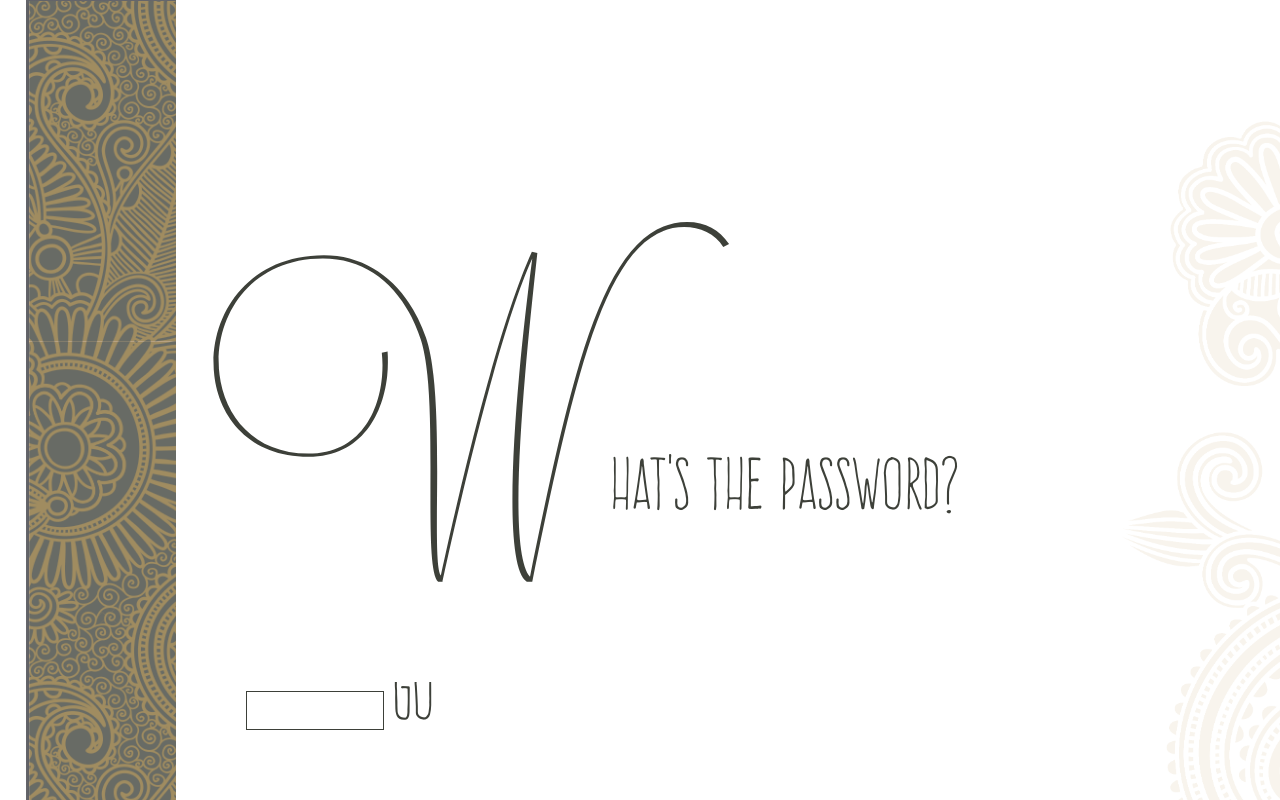
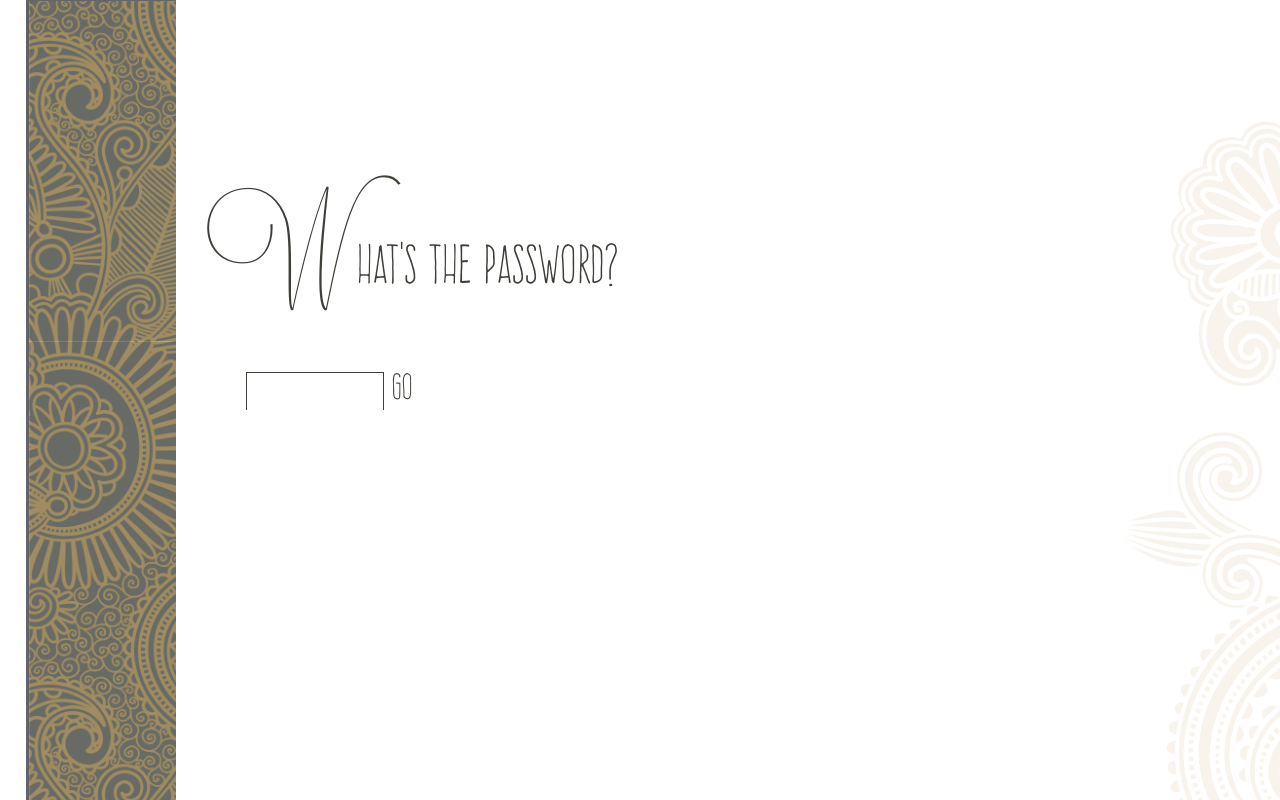
Before and after one commit to aa403/sep21, a PHP site: page / in a window 1280 px wide. Run offline with PHP 8.4, Linux system fonts and the light colour scheme.

Commit message:
updates@

```diff
--- a/layout.css
+++ b/layout.css
@@ -63,7 +63,7 @@ display: block;
 	}
 
 .biggerFirst::first-letter {
-	font-size:500%!important;
+	font-size:250%!important;
 	}
 
 .cursiveFirst::first-letter{
@@ -87,7 +87,7 @@ display: block;
 }
 
 .bigger {
-	font-size: 400%!important;
+	font-size: 300%!important;
 }
 
 /*layout*/
@@ -247,7 +247,7 @@ input:focus{
 
 
 /*phone */
-@media all and ( max-width: 860px ) {
+@media all and ( max-width: 960px ) {
 
   .row {
 	height: 100px;
@@ -369,7 +369,7 @@ input:focus{
 }
 
 /*desktop*/
-@media all and ( min-width: 861px ) {
+@media all and ( min-width: 961px ) {
 
   .row {
 	height: 52px;
--- a/thewedding.html
+++ b/thewedding.html
@@ -27,7 +27,7 @@
                 style="padding-left:50px;height: 1em;">
                     <input id="pw_attempt" type="password" value="">
 
-                    <div id="submit" class="linked big" data-target="sep21.html">
+                    <div id="submit" class="linked" data-target="sep21.html">
                         go
                     </div>
 
```
